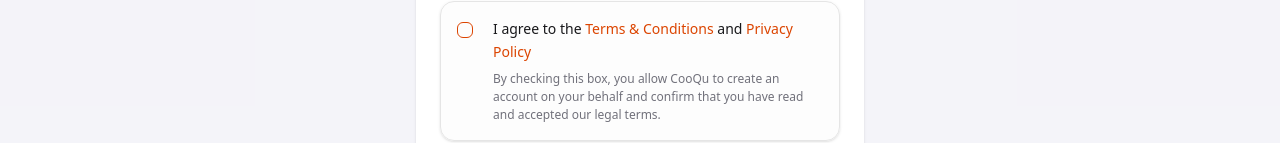
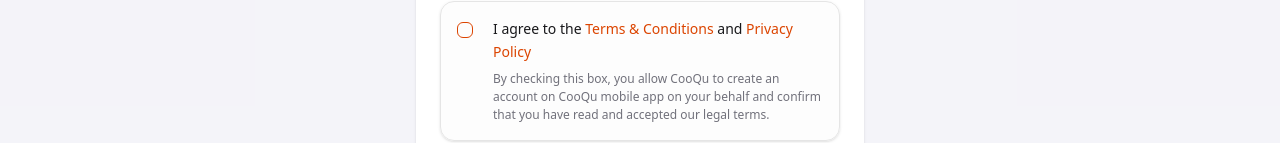
Before and after one commit to SIACAML/cooqu-order, a Next.js app: page /custom-order in a window 1280 px wide. Shown: the part 657-800 px from the top of the page. Built offline with nearby package versions, Linux system fonts and the light colour scheme; no server answers.

Commit message:
feat: Add UserAuth component for two-step user registration and OTP verification.

```diff
--- a/src/modules/custom-order/ui/components/UserAuth.tsx
+++ b/src/modules/custom-order/ui/components/UserAuth.tsx
@@ -201,7 +201,7 @@ export function UserAuth({ onVerified }: UserAuthProps) {
                         <Link href="/privacy-policy" className="text-primary hover:underline transition-all">Privacy Policy</Link>
                       </p>
                       <p className="text-xs text-zinc-500 leading-normal">
-                        By checking this box, you allow CooQu to create an account on your behalf and confirm that you have read and accepted our legal terms.
+                        By checking this box, you allow CooQu to create an account on CooQu mobile app on your behalf and confirm that you have read and accepted our legal terms.
                       </p>
                     </div>
                   </FormItem>
```
